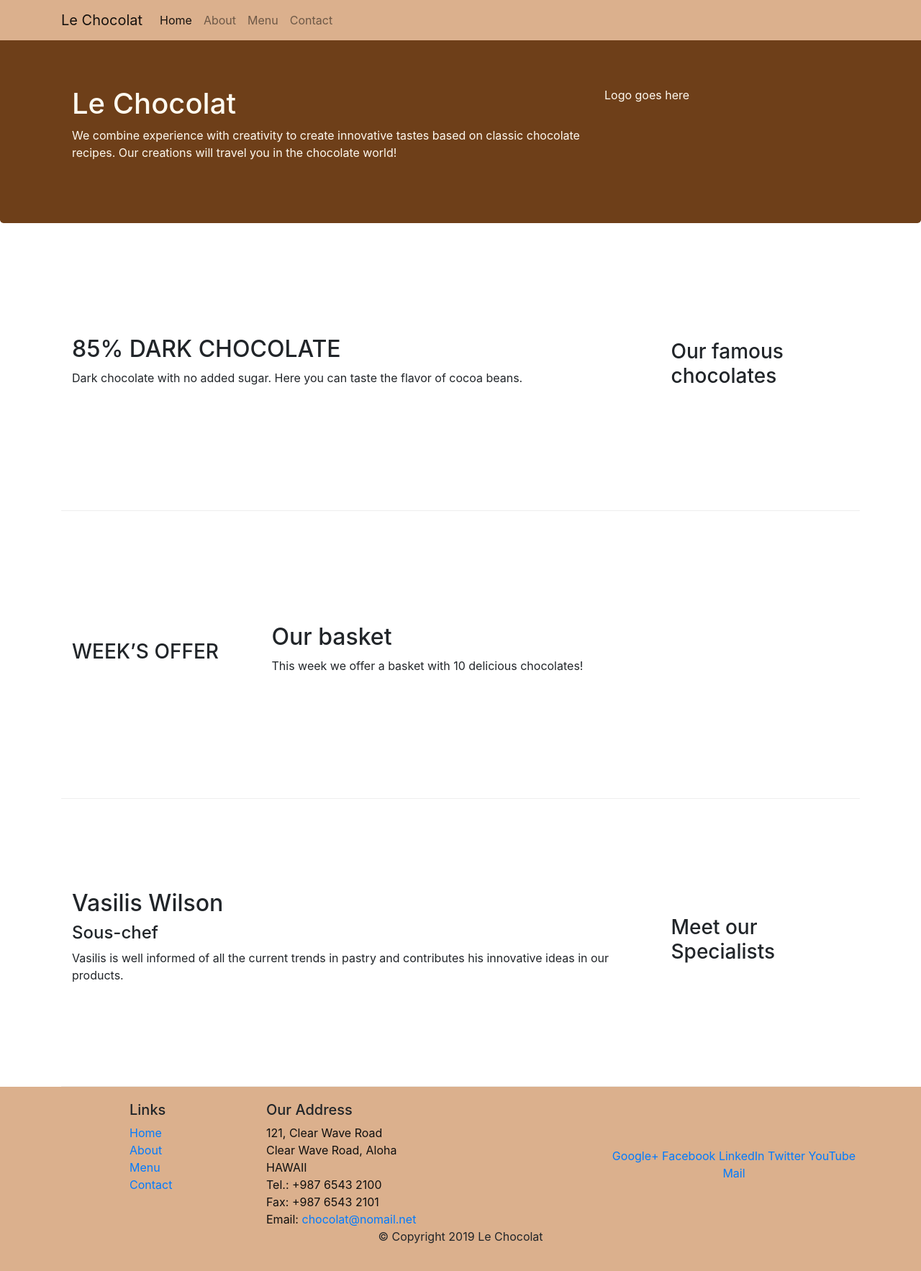
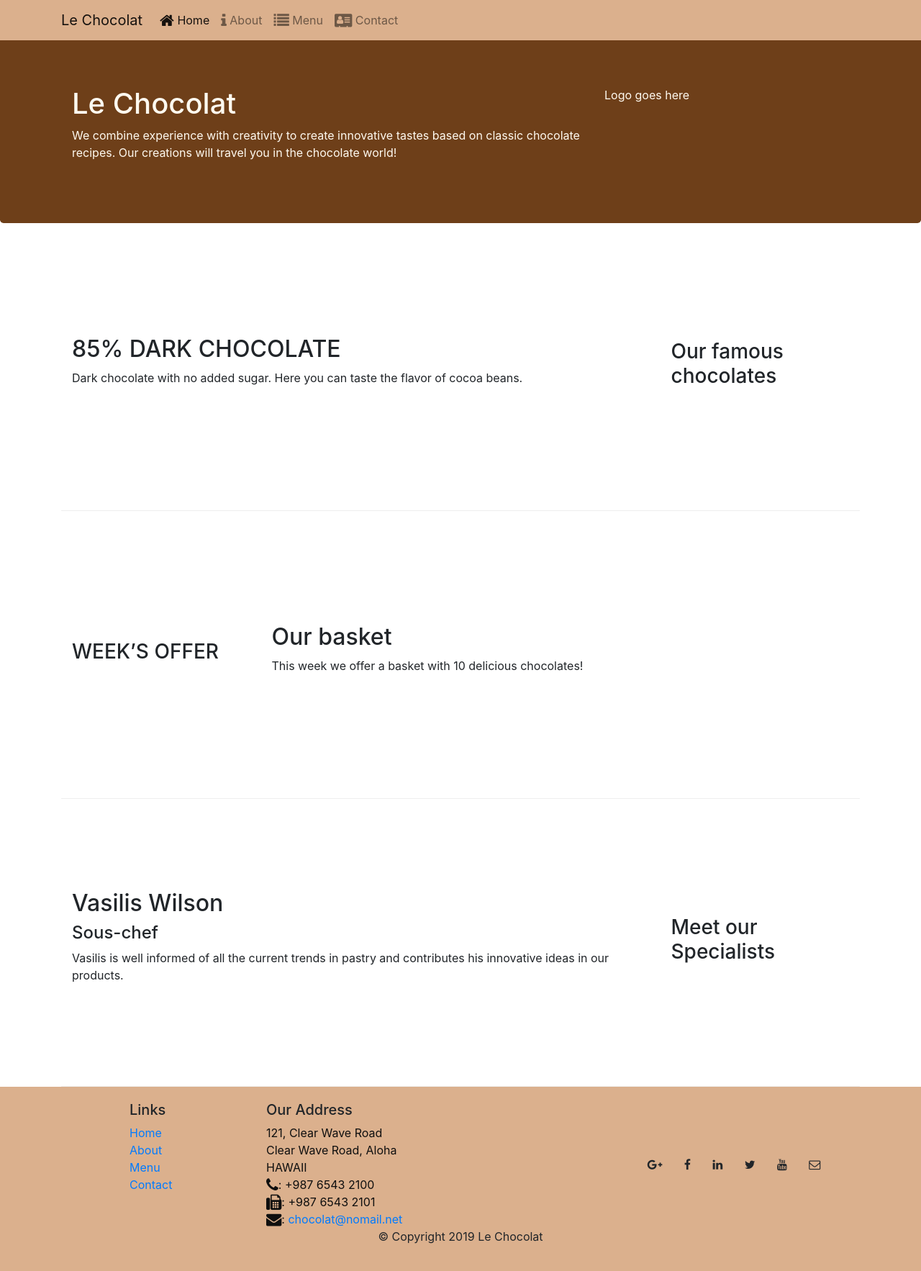
Before and after one commit to KyrNikSteve/leChocolat, a website: page index.html in a window 1280 px wide. Shown: the whole page at 72% size. Drawn offline with nearby package versions, Linux system fonts and the light colour scheme.

Commit message:
Icon Fonts

```diff
--- a/index.html
+++ b/index.html
@@ -1,282 +1,155 @@
 <!DOCTYPE html>
-
 <html lang="en">
 
-
-
 <head>
-
     <!-- Required meta tags always come first -->
-
     <meta charset="utf-8">
-
     <meta name="viewport" content="width=device-width, initial-scale=1, shrink-to-fit=no">
-
     <meta http-equiv="x-ua-compatible" content="ie=edge">
-
     <!-- Bootstrap CSS -->
-
     <link rel="stylesheet" href="node_modules/bootstrap/dist/css/bootstrap.min.css">
-
+    <!-- Font awesome icons-->
+    <link rel="stylesheet" href="node_modules/font-awesome/css/font-awesome.min.css">
     <!-- Local external CSS -->
-
     <link rel="stylesheet" href="css/styles.css">
-
     <title>Le Chocolat</title>
-
 </head>
-
-
 
 <body>
 
     <!--Navigation-->
     <nav class="navbar navbar-expand-md navbar-light bg-light fixed-top ">
         <div class="container">
-
             <!--logo-->
             <a class="navbar-brand" href="#">Le Chocolat</a>
-
             <!--sandwich button-->
             <button class="navbar-toggler" type="button" data-toggle="collapse" data-target="#Navbar">
                 <span class="navbar-toggler-icon"></span>
             </button>
-
             <div class="collapse navbar-collapse" id="Navbar">
                 <ul class="navbar-nav">
-                    <li class="nav-item active"><a class="nav-link" href="./index.html">Home</a></li>
-                    <li class="nav-item"><a class="nav-link" href="./aboutus.html">About</a></li>
-                    <li class="nav-item"><a class="nav-link" href="#">Menu</a></li>
-                    <li class="nav-item"><a class="nav-link" href="#">Contact</a></li>
+                    <li class="nav-item active"><a class="nav-link" href="./index.html"><span class="fa fa-home fa-lg"></span> Home</a></li>
+                    <li class="nav-item"><a class="nav-link" href="./aboutus.html"><span class="fa fa-info fa-lg"></span> About</a></li>
+                    <li class="nav-item"><a class="nav-link" href="#"><span class="fa fa-list fa-lg"></span> Menu</a></li>
+                    <li class="nav-item"><a class="nav-link" href="#"><span class="fa fa-address-card fa-lg"></span> Contact</a></li>
                 </ul>
             </div>
         </div>
     </nav>
 
     <header class="jumbotron">
+        <div class="container">
+            <div class="row row-header">
+                <div class="col-12 col-sm-8">
+                    <h1>Le Chocolat</h1>
+                    <p>We combine experience with creativity to create innovative tastes based on classic chocolate
+                        recipes. Our creations will travel you in the chocolate world!</p>
+                </div>
+                <div class="col col-sm">
+                    <p>Logo goes here</p> <!-- i will replace it later -->
+                </div>
+            </div>
+        </div>
+    </header>
 
     <div class="container">
-
-            <div class="row row-header">
-
-                <div class="col-12 col-sm-8">
-
-                    <h1>Le Chocolat</h1>
-
-                    <p>We combine experience with creativity to create innovative tastes based on classic chocolate
-
-                        recipes. Our creations will travel you in the chocolate world!</p>
-
+        <!--first row-->
+        <div class="row flex-row-reverse row-content align-items-center">
+            <div class="col-sm-4 col-md-3">
+                <h3>Our famous chocolates</h3>
+            </div>
+            <div class="col-sm col-md">
+                <h2>85% DARK CHOCOLATE</h2>
+                <p class="d-none d-sm-block">Dark chocolate with no added sugar. Here you can taste the flavor of cocoa beans.</p>
+            </div>
         </div>
 
-                <div class="col col-sm">
-
-                    <p>Logo goes here</p> <!-- i will replace it later -->
-
+        <!-- second row -->
+        <div class="row row-content align-items-center">
+            <div class="col-sm-4 col-md-3">
+                <h3>WEEK’S OFFER</h3>
+            </div>
+            <div class="col-sm col-md">
+                <h2>Our basket</h2>
+                <p class="d-none d-sm-block">This week we offer a basket with 10 delicious chocolates! </p>
+            </div>
         </div>
 
+        <!-- third row -->
+        <div class="row flex-row-reverse row-content align-items-center">
+            <div class="col-sm-4 col-md-3">
+                <h3>Meet our Specialists</h3>
+            </div>
+            <div class="col-sm col-md">
+                <h2>Vasilis Wilson </h2>
+                <h4>Sous-chef</h4>
+                <p class="d-none d-sm-block">Vasilis is well informed of all the current trends in pastry and contributes his innovative ideas in
+                    our products.</p>
+            </div>
+        </div>
     </div>
 
+    <footer class="footer">
+        <div class="container">
+            <div class="row">
+                <!-- Menu footer column -->
+                <div class="col-5 offset-1 col-sm-2">
+                    <h5>Links</h5>
+                    <ul class="list-unstyled">
+                        <li><a href="#">Home</a></li>
+                        <li><a href="#">About</a></li>
+                        <li><a href="#">Menu</a></li>
+                        <li><a href="#">Contact</a></li>
+                    </ul>
                 </div>
 
-    </header>
-
-
-
-    <div class="container">
-
-
-
-        <!--first row-->
-
-        <div class="row flex-row-reverse row-content align-items-center">
-
-            <div class="col-sm-4 col-md-3">
-
-                <h3>Our famous chocolates</h3>
-
+                <!-- Address footer column -->
+                <div class="col-6 col-sm-5">
+                    <h5>Our Address</h5>
+                    <address>
+                        121, Clear Wave Road<br>
+                        Clear Wave Road, Aloha<br>
+                        HAWAII<br>
+                        <i class="fa fa-phone fa-lg"></i>: +987 6543 2100 <br>
+                        <i class="fa fa-fax fa-lg"></i>: +987 6543 2101 <br>
+                        <i class="fa fa-envelope fa-lg"></i>:
+                        <a href="mailto: chocolat@nomail.net"> chocolat@nomail.net </a>
+                    </address>
                 </div>
 
-            <div class="col-sm col-md">
-
-                <h2>85% DARK CHOCOLATE</h2>
-
-                <p class="d-none d-sm-block">Dark chocolate with no added sugar. Here you can taste the flavor of cocoa beans.</p>
-
+                <!-- Social links footer column -->
+                <div class="col col-sm-4 align-self-center">
+                    <div style="text-align:center">
+                        <a class="btn btn-social-icon btn-google-plus" href ="http://google.com/+">
+                            <i class="fa fa-google-plus"></i></a>
+                        <a class="btn btn-social-icon btn-facebook" href="http://www.facebook.com/profile.php?id=">
+                            <i class="fa fa-facebook"></i></a>
+                        <a class="btn btn-social-icon btn-linkedin" href="http://www.linkedin.com/in/">
+                            <i class="fa fa-linkedin"></i></a>
+                        <a class="btn btn-social-icon btn-twitter" href="http://twitter.com/">
+                            <i class="fa fa-twitter"></i></a>
+                        <a class="btn btn-social-icon btn-youtube" href="http://youtube.com/">
+                            <i class="fa fa-youtube"></i></a>
+                        <a class="btn btn-social-icon" href="mailto:">
+                            <i class="fa fa-envelope-o"></i></a>
+                    </div>
+                </div>
             </div>
 
+            <!-- Copyright paragraph -->
+            <div class="row justify-content-center">
+                <div class="col-auto">
+                    <p> &copy; Copyright 2019 Le Chocolat</p>
                 </div>
-
-
-
-        <!-- second row -->
-
-        <div class="row row-content align-items-center">
-
-            <div class="col-sm-4 col-md-3">
-
-                <h3>WEEK’S OFFER</h3>
-
             </div>
-
-            <div class="col-sm col-md">
-
-                <h2>Our basket</h2>
-
-                <p class="d-none d-sm-block">This week we offer a basket with 10 delicious chocolates! </p>
-
         </div>
-
-        </div>
-
-
-
-        <!-- third row -->
-
-        <div class="row flex-row-reverse row-content align-items-center">
-
-            <div class="col-sm-4 col-md-3">
-
-                <h3>Meet our Specialists</h3>
-
-            </div>
-
-            <div class="col-sm col-md">
-
-                <h2>Vasilis Wilson </h2>
-
-                <h4>Sous-chef</h4>
-
-                <p class="d-none d-sm-block">Vasilis is well informed of all the current trends in pastry and contributes his innovative ideas in
-
-                    our products.</p>
-
-            </div>
-
-        </div>
-
-
-
-    </div>
-
-
-
-    <footer class="footer">
-
-        <div class="container">
-
-            <div class="row">
-
-
-
-                <!-- Menu footer column -->
-
-                <div class="col-5 offset-1 col-sm-2">
-
-                    <h5>Links</h5>
-
-                    <ul class="list-unstyled">
-
-                        <li><a href="#">Home</a></li>
-
-                        <li><a href="#">About</a></li>
-
-                        <li><a href="#">Menu</a></li>
-
-                        <li><a href="#">Contact</a></li>
-
-                    </ul>
-
-                </div>
-
-
-
-                <!-- Address footer column -->
-
-                <div class="col-6 col-sm-5">
-
-                    <h5>Our Address</h5>
-
-                    <address>
-
-                        121, Clear Wave Road<br>
-
-                        Clear Wave Road, Aloha<br>
-
-                        HAWAII<br>
-
-                        Tel.: +987 6543 2100<br>
-
-                        Fax: +987 6543 2101<br>
-
-                        Email: <a href="mailto:chocolat@nomail.net">chocolat@nomail.net</a>
-
-                    </address>
-
-                </div>
-
-
-
-                <!-- Social links footer column -->
-
-                <div class="col col-sm-4 align-self-center">
-
-                    <div style="text-align:center">
-
-                        <a href="http://google.com/+">Google+</a>
-
-                        <a href="http://www.facebook.com/profile.php?id=">Facebook</a>
-
-                        <a href="http://www.linkedin.com/in/">LinkedIn</a>
-
-                        <a href="http://twitter.com/">Twitter</a>
-
-                        <a href="http://youtube.com/">YouTube</a>
-
-                        <a href="mailto:">Mail</a>
-
-                    </div>
-
-                </div>
-
-
-
-            </div>
-
-
-
-            <!-- Copyright paragraph -->
-
-            <div class="row justify-content-center">
-
-                <div class="col-auto">
-
-                    <p> &copy; Copyright 2019 Le Chocolat</p>
-
-                </div>
-
-            </div>
-
-
-
-        </div>
-
     </footer>
 
-
-
     <!-- jQuery first, then Tether, then Bootstrap JS. -->
-
     <script src="node_modules/jquery/dist/jquery.min.js"></script>
-
     <script src="node_modules/tether/dist/js/tether.min.js"></script>
-
     <script src="node_modules/popper.js/dist/umd/popper.min.js"></script>
-
     <script src="node_modules/bootstrap/dist/js/bootstrap.min.js"></script>
-
 </body>
 
-
-
 </html>
--- a/package.json
+++ b/package.json
@@ -10,7 +10,10 @@
   },
   "author": "",
   "license": "ISC",
-    "devDependencies": {
+  "devDependencies": {
     "lite-server": "^2.2.2"
+  },
+  "dependencies": {
+    "font-awesome": "^4.7.0"
   }
 }
```
Also changed, not shown: aboutus.html (+22 -31 lines). Lines whose indentation alone changed are shown as unchanged.
